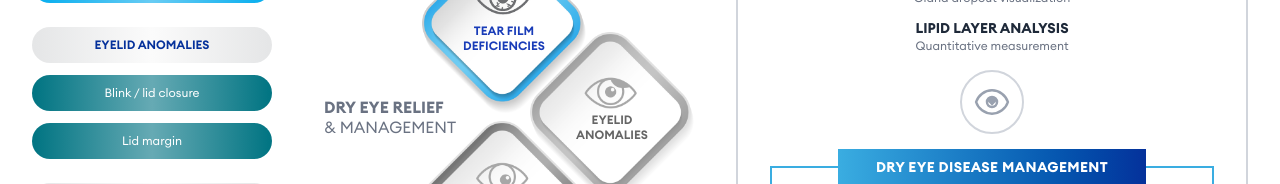
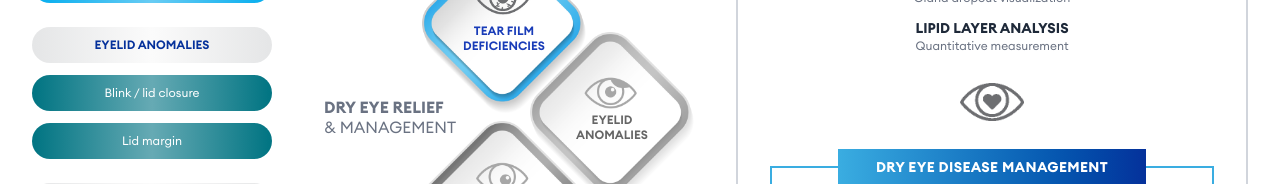
Before and after one commit to razorkode/subtype-tool, a Vue app: page / in a window 1280 px wide. Both pictures are taken after a click on the button "Lipid". Shown: the part 263-447 px from the top of the page. Built offline with nearby package versions, Linux system fonts and the light colour scheme.

Commit message:
eye icon

```diff
--- a/src/components/ManagementSection.vue
+++ b/src/components/ManagementSection.vue
@@ -1,6 +1,7 @@
 <script setup>
 import { computed } from 'vue'
 import CheckboxItem from './CheckboxItem.vue'
+import eyeIcon from '@/assets/images/eye-icon.png'
 
 const props = defineProps({
     color: {
@@ -45,34 +46,7 @@ const toggleItem = (index) => {
     <div>
         <!-- Eye icon -->
         <div class="flex justify-center my-4">
-            <div
-                class="w-16 h-16 rounded-full border-2 border-gray-300 flex items-center justify-center"
-            >
-                <svg
-                    class="w-10 h-10 text-gray-400"
-                    viewBox="0 0 24 24"
-                    fill="none"
-                    stroke="currentColor"
-                >
-                    <path
-                        stroke-linecap="round"
-                        stroke-linejoin="round"
-                        stroke-width="1.5"
-                        d="M15 12a3 3 0 11-6 0 3 3 0 016 0z"
-                    />
-                    <path
-                        stroke-linecap="round"
-                        stroke-linejoin="round"
-                        stroke-width="1.5"
-                        d="M2.458 12C3.732 7.943 7.523 5 12 5c4.478 0 8.268 2.943 9.542 7-1.274 4.057-5.064 7-9.542 7-4.477 0-8.268-2.943-9.542-7z"
-                    />
-                    <!-- Heart in center -->
-                    <path
-                        fill="currentColor"
-                        d="M12 13.5l-1.5-1.5c-.5-.5-.5-1.3 0-1.8s1.3-.5 1.8 0l-.3.3-.3-.3c.5-.5 1.3-.5 1.8 0s.5 1.3 0 1.8L12 13.5z"
-                    />
-                </svg>
-            </div>
+            <img :src="eyeIcon" alt="Eye icon" class="w-16 h-16 object-contain" />
         </div>
 
         <div class="border-2 rounded-b-3xl relative mt-8" :class="colorClasses.border">
```
